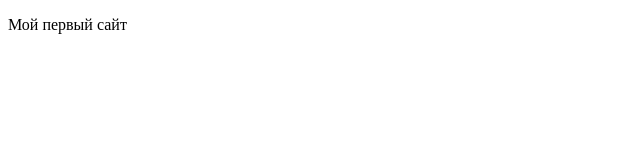
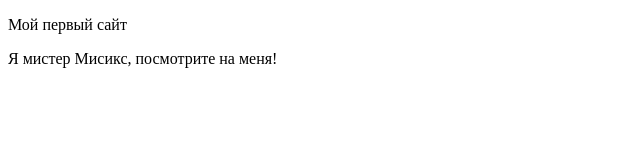
Before and after one commit to WebHeroSchool/first.js.mado, a plain HTML site: page index.html in a window 1280 px wide. Shown: the whole page, without its empty margins (0-640 px from the left). Drawn offline with Linux system fonts and the light colour scheme.

Commit message:
Update index.html

```diff
--- a/index.html
+++ b/index.html
@@ -9,6 +9,7 @@
 
 <body>
      <p>Мой первый сайт</p>
+     <p>Я мистер Мисикс, посмотрите на меня!</p>
 </body>
 
 </html>
```
